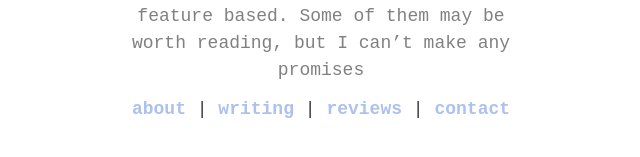
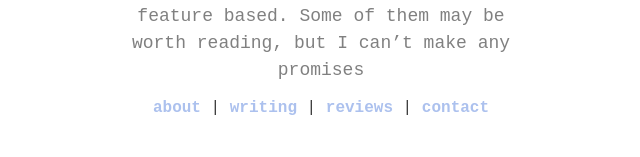
Before and after one commit to elliotherriman/website, a Jekyll site: the page built from index.md, in a window 1280 px wide. Shown: the part 407-564 px from the top of the page, without its empty margins (319-959 px from the left). Built offline with Jekyll 4.4.1, drawn with Linux system fonts in a browser that asks for light colours; nearby versions of some CDN libraries; some web fonts are replaced.

Commit message:
Update landing.css

```diff
--- a/css/landing.css
+++ b/css/landing.css
@@ -17,13 +17,16 @@ body {
   border:none;
 }
 
+#logo {
+
+}
+
 h4 {
   font-size: 18px;
   color: orange;
 }
 
 #nav {
-  font-size: 18px;
   height: auto;
   margin: 0px auto;
   padding: 50px;
@@ -38,6 +41,7 @@ h4 {
 
 #nav a:hover {
   opacity:0.7;
+  text-decoration: underline;
 }
 
 .logo {
@@ -47,4 +51,10 @@ h4 {
   margin: 0px auto;
   margin-bottom: 15px;
   float: center;
+  position:relative;
 }
+
+.lefty {
+  text-align: left;
+  line-height: 200%;
+}
```
